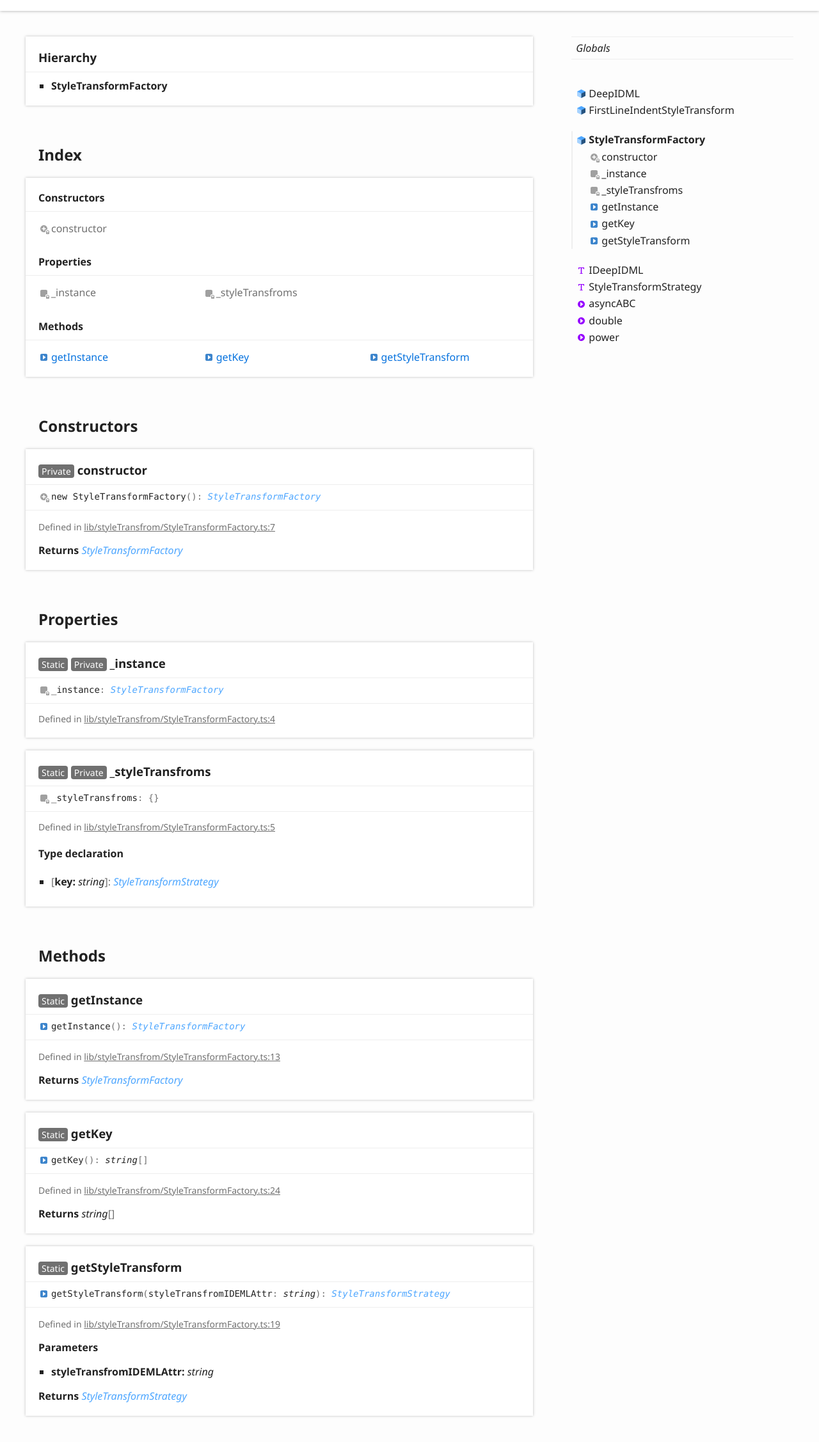
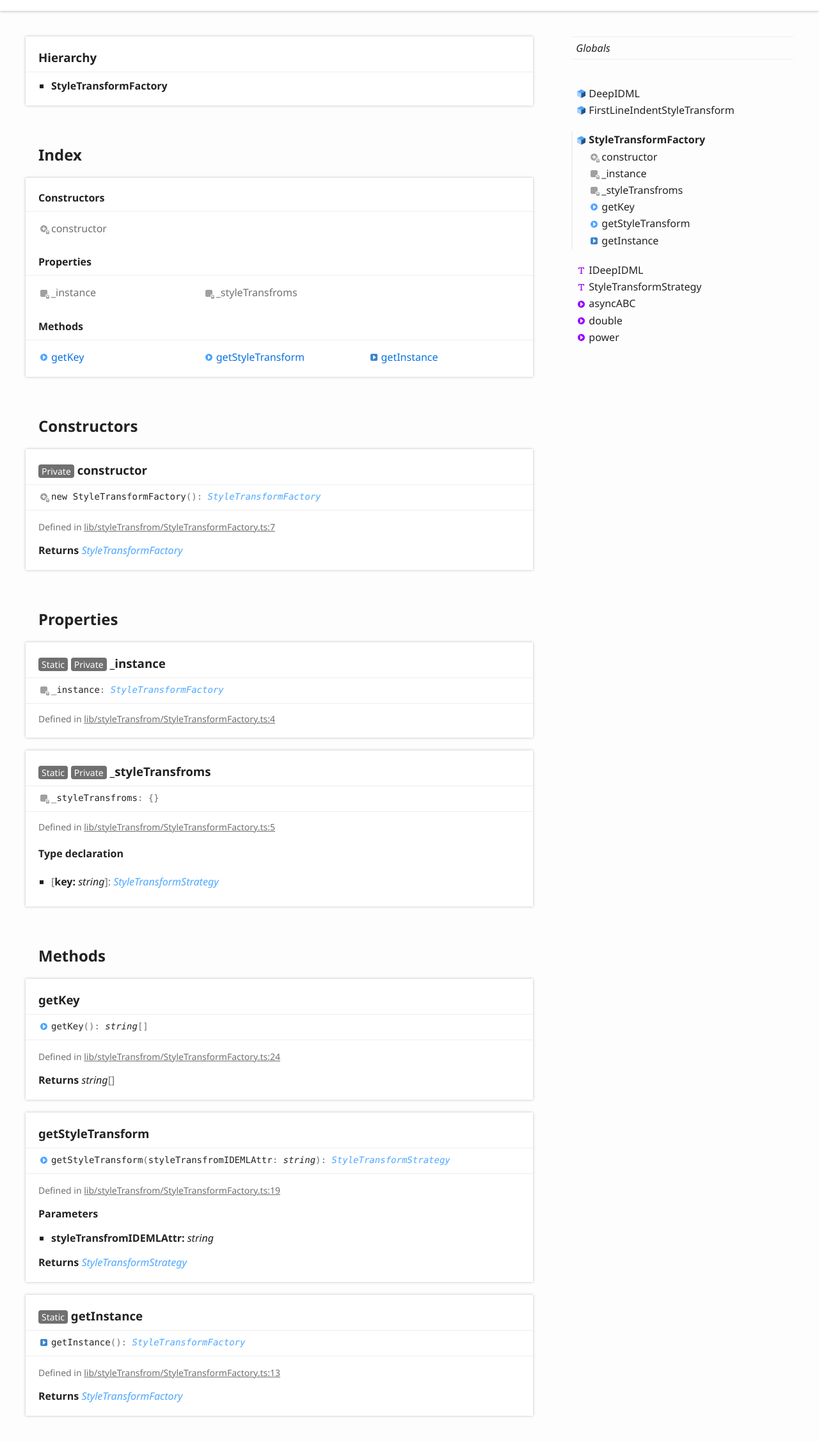
Before and after one commit to Heng-xiu/DeepIDML, a plain HTML site: page classes/styletransformfactory.html in a window 1280 px wide. Shown: the part 138-2392 px from the top of the page at 64% size. Drawn offline with Linux system fonts and the light colour scheme.

Commit message:
[ci skip] Updates

```diff
--- a/classes/styletransformfactory.html
+++ b/classes/styletransformfactory.html
@@ -94,9 +94,9 @@
 						<section class="tsd-index-section ">
 							<h3>Methods</h3>
 							<ul class="tsd-index-list">
+								<li class="tsd-kind-method tsd-parent-kind-class"><a href="styletransformfactory.html#getkey" class="tsd-kind-icon">get<wbr>Key</a></li>
+								<li class="tsd-kind-method tsd-parent-kind-class"><a href="styletransformfactory.html#getstyletransform" class="tsd-kind-icon">get<wbr>Style<wbr>Transform</a></li>
 								<li class="tsd-kind-method tsd-parent-kind-class tsd-is-static"><a href="styletransformfactory.html#getinstance" class="tsd-kind-icon">get<wbr>Instance</a></li>
-								<li class="tsd-kind-method tsd-parent-kind-class tsd-is-static"><a href="styletransformfactory.html#getkey" class="tsd-kind-icon">get<wbr>Key</a></li>
-								<li class="tsd-kind-method tsd-parent-kind-class tsd-is-static"><a href="styletransformfactory.html#getstyletransform" class="tsd-kind-icon">get<wbr>Style<wbr>Transform</a></li>
 							</ul>
 						</section>
 					</div>
@@ -114,7 +114,7 @@
 						<li class="tsd-description">
 							<aside class="tsd-sources">
 								<ul>
-									<li>Defined in <a href="https://github.com/Heng-xiu/DeepIDML/blob/6cf5911/src/lib/styleTransfrom/StyleTransformFactory.ts#L7">lib/styleTransfrom/StyleTransformFactory.ts:7</a></li>
+									<li>Defined in <a href="https://github.com/Heng-xiu/DeepIDML/blob/29bfea0/src/lib/styleTransfrom/StyleTransformFactory.ts#L7">lib/styleTransfrom/StyleTransformFactory.ts:7</a></li>
 								</ul>
 							</aside>
 							<h4 class="tsd-returns-title">Returns <a href="styletransformfactory.html" class="tsd-signature-type">StyleTransformFactory</a></h4>
@@ -130,7 +130,7 @@
 					<div class="tsd-signature tsd-kind-icon">_instance<span class="tsd-signature-symbol">:</span> <a href="styletransformfactory.html" class="tsd-signature-type">StyleTransformFactory</a></div>
 					<aside class="tsd-sources">
 						<ul>
-							<li>Defined in <a href="https://github.com/Heng-xiu/DeepIDML/blob/6cf5911/src/lib/styleTransfrom/StyleTransformFactory.ts#L4">lib/styleTransfrom/StyleTransformFactory.ts:4</a></li>
+							<li>Defined in <a href="https://github.com/Heng-xiu/DeepIDML/blob/29bfea0/src/lib/styleTransfrom/StyleTransformFactory.ts#L4">lib/styleTransfrom/StyleTransformFactory.ts:4</a></li>
 						</ul>
 					</aside>
 				</section>
@@ -140,7 +140,7 @@
 					<div class="tsd-signature tsd-kind-icon">_style<wbr>Transfroms<span class="tsd-signature-symbol">:</span> <span class="tsd-signature-symbol">{}</span></div>
 					<aside class="tsd-sources">
 						<ul>
-							<li>Defined in <a href="https://github.com/Heng-xiu/DeepIDML/blob/6cf5911/src/lib/styleTransfrom/StyleTransformFactory.ts#L5">lib/styleTransfrom/StyleTransformFactory.ts:5</a></li>
+							<li>Defined in <a href="https://github.com/Heng-xiu/DeepIDML/blob/29bfea0/src/lib/styleTransfrom/StyleTransformFactory.ts#L5">lib/styleTransfrom/StyleTransformFactory.ts:5</a></li>
 						</ul>
 					</aside>
 					<div class="tsd-type-declaration">
@@ -155,6 +155,46 @@
 			</section>
 			<section class="tsd-panel-group tsd-member-group ">
 				<h2>Methods</h2>
+				<section class="tsd-panel tsd-member tsd-kind-method tsd-parent-kind-class">
+					<a name="getkey" class="tsd-anchor"></a>
+					<h3>get<wbr>Key</h3>
+					<ul class="tsd-signatures tsd-kind-method tsd-parent-kind-class">
+						<li class="tsd-signature tsd-kind-icon">get<wbr>Key<span class="tsd-signature-symbol">(</span><span class="tsd-signature-symbol">)</span><span class="tsd-signature-symbol">: </span><span class="tsd-signature-type">string</span><span class="tsd-signature-symbol">[]</span></li>
+					</ul>
+					<ul class="tsd-descriptions">
+						<li class="tsd-description">
+							<aside class="tsd-sources">
+								<ul>
+									<li>Defined in <a href="https://github.com/Heng-xiu/DeepIDML/blob/29bfea0/src/lib/styleTransfrom/StyleTransformFactory.ts#L24">lib/styleTransfrom/StyleTransformFactory.ts:24</a></li>
+								</ul>
+							</aside>
+							<h4 class="tsd-returns-title">Returns <span class="tsd-signature-type">string</span><span class="tsd-signature-symbol">[]</span></h4>
+						</li>
+					</ul>
+				</section>
+				<section class="tsd-panel tsd-member tsd-kind-method tsd-parent-kind-class">
+					<a name="getstyletransform" class="tsd-anchor"></a>
+					<h3>get<wbr>Style<wbr>Transform</h3>
+					<ul class="tsd-signatures tsd-kind-method tsd-parent-kind-class">
+						<li class="tsd-signature tsd-kind-icon">get<wbr>Style<wbr>Transform<span class="tsd-signature-symbol">(</span>styleTransfromIDEMLAttr<span class="tsd-signature-symbol">: </span><span class="tsd-signature-type">string</span><span class="tsd-signature-symbol">)</span><span class="tsd-signature-symbol">: </span><a href="../globals.html#styletransformstrategy" class="tsd-signature-type">StyleTransformStrategy</a></li>
+					</ul>
+					<ul class="tsd-descriptions">
+						<li class="tsd-description">
+							<aside class="tsd-sources">
+								<ul>
+									<li>Defined in <a href="https://github.com/Heng-xiu/DeepIDML/blob/29bfea0/src/lib/styleTransfrom/StyleTransformFactory.ts#L19">lib/styleTransfrom/StyleTransformFactory.ts:19</a></li>
+								</ul>
+							</aside>
+							<h4 class="tsd-parameters-title">Parameters</h4>
+							<ul class="tsd-parameters">
+								<li>
+									<h5>styleTransfromIDEMLAttr: <span class="tsd-signature-type">string</span></h5>
+								</li>
+							</ul>
+							<h4 class="tsd-returns-title">Returns <a href="../globals.html#styletransformstrategy" class="tsd-signature-type">StyleTransformStrategy</a></h4>
+						</li>
+					</ul>
+				</section>
 				<section class="tsd-panel tsd-member tsd-kind-method tsd-parent-kind-class tsd-is-static">
 					<a name="getinstance" class="tsd-anchor"></a>
 					<h3><span class="tsd-flag ts-flagStatic">Static</span> get<wbr>Instance</h3>
@@ -165,50 +205,10 @@
 						<li class="tsd-description">
 							<aside class="tsd-sources">
 								<ul>
-									<li>Defined in <a href="https://github.com/Heng-xiu/DeepIDML/blob/6cf5911/src/lib/styleTransfrom/StyleTransformFactory.ts#L13">lib/styleTransfrom/StyleTransformFactory.ts:13</a></li>
+									<li>Defined in <a href="https://github.com/Heng-xiu/DeepIDML/blob/29bfea0/src/lib/styleTransfrom/StyleTransformFactory.ts#L13">lib/styleTransfrom/StyleTransformFactory.ts:13</a></li>
 								</ul>
 							</aside>
 							<h4 class="tsd-returns-title">Returns <a href="styletransformfactory.html" class="tsd-signature-type">StyleTransformFactory</a></h4>
-						</li>
-					</ul>
-				</section>
-				<section class="tsd-panel tsd-member tsd-kind-method tsd-parent-kind-class tsd-is-static">
-					<a name="getkey" class="tsd-anchor"></a>
-					<h3><span class="tsd-flag ts-flagStatic">Static</span> get<wbr>Key</h3>
-					<ul class="tsd-signatures tsd-kind-method tsd-parent-kind-class tsd-is-static">
-						<li class="tsd-signature tsd-kind-icon">get<wbr>Key<span class="tsd-signature-symbol">(</span><span class="tsd-signature-symbol">)</span><span class="tsd-signature-symbol">: </span><span class="tsd-signature-type">string</span><span class="tsd-signature-symbol">[]</span></li>
-					</ul>
-					<ul class="tsd-descriptions">
-						<li class="tsd-description">
-							<aside class="tsd-sources">
-								<ul>
-									<li>Defined in <a href="https://github.com/Heng-xiu/DeepIDML/blob/6cf5911/src/lib/styleTransfrom/StyleTransformFactory.ts#L24">lib/styleTransfrom/StyleTransformFactory.ts:24</a></li>
-								</ul>
-							</aside>
-							<h4 class="tsd-returns-title">Returns <span class="tsd-signature-type">string</span><span class="tsd-signature-symbol">[]</span></h4>
-						</li>
-					</ul>
-				</section>
-				<section class="tsd-panel tsd-member tsd-kind-method tsd-parent-kind-class tsd-is-static">
-					<a name="getstyletransform" class="tsd-anchor"></a>
-					<h3><span class="tsd-flag ts-flagStatic">Static</span> get<wbr>Style<wbr>Transform</h3>
-					<ul class="tsd-signatures tsd-kind-method tsd-parent-kind-class tsd-is-static">
-						<li class="tsd-signature tsd-kind-icon">get<wbr>Style<wbr>Transform<span class="tsd-signature-symbol">(</span>styleTransfromIDEMLAttr<span class="tsd-signature-symbol">: </span><span class="tsd-signature-type">string</span><span class="tsd-signature-symbol">)</span><span class="tsd-signature-symbol">: </span><a href="../globals.html#styletransformstrategy" class="tsd-signature-type">StyleTransformStrategy</a></li>
-					</ul>
-					<ul class="tsd-descriptions">
-						<li class="tsd-description">
-							<aside class="tsd-sources">
-								<ul>
-									<li>Defined in <a href="https://github.com/Heng-xiu/DeepIDML/blob/6cf5911/src/lib/styleTransfrom/StyleTransformFactory.ts#L19">lib/styleTransfrom/StyleTransformFactory.ts:19</a></li>
-								</ul>
-							</aside>
-							<h4 class="tsd-parameters-title">Parameters</h4>
-							<ul class="tsd-parameters">
-								<li>
-									<h5>styleTransfromIDEMLAttr: <span class="tsd-signature-type">string</span></h5>
-								</li>
-							</ul>
-							<h4 class="tsd-returns-title">Returns <a href="../globals.html#styletransformstrategy" class="tsd-signature-type">StyleTransformStrategy</a></h4>
 						</li>
 					</ul>
 				</section>
@@ -244,14 +244,14 @@
 							<li class=" tsd-kind-property tsd-parent-kind-class tsd-is-private tsd-is-static">
 								<a href="styletransformfactory.html#_styletransfroms" class="tsd-kind-icon">_style<wbr>Transfroms</a>
 							</li>
+							<li class=" tsd-kind-method tsd-parent-kind-class">
+								<a href="styletransformfactory.html#getkey" class="tsd-kind-icon">get<wbr>Key</a>
+							</li>
+							<li class=" tsd-kind-method tsd-parent-kind-class">
+								<a href="styletransformfactory.html#getstyletransform" class="tsd-kind-icon">get<wbr>Style<wbr>Transform</a>
+							</li>
 							<li class=" tsd-kind-method tsd-parent-kind-class tsd-is-static">
 								<a href="styletransformfactory.html#getinstance" class="tsd-kind-icon">get<wbr>Instance</a>
-							</li>
-							<li class=" tsd-kind-method tsd-parent-kind-class tsd-is-static">
-								<a href="styletransformfactory.html#getkey" class="tsd-kind-icon">get<wbr>Key</a>
-							</li>
-							<li class=" tsd-kind-method tsd-parent-kind-class tsd-is-static">
-								<a href="styletransformfactory.html#getstyletransform" class="tsd-kind-icon">get<wbr>Style<wbr>Transform</a>
 							</li>
 						</ul>
 					</li>
```
Also changed, not shown: assets/js/search.json (+1 -1 lines), classes/deepidml.html (+23 -9 lines), classes/firstlineindentstyletransform.html (+4 -9 lines), globals.html (+12 -12 lines).
